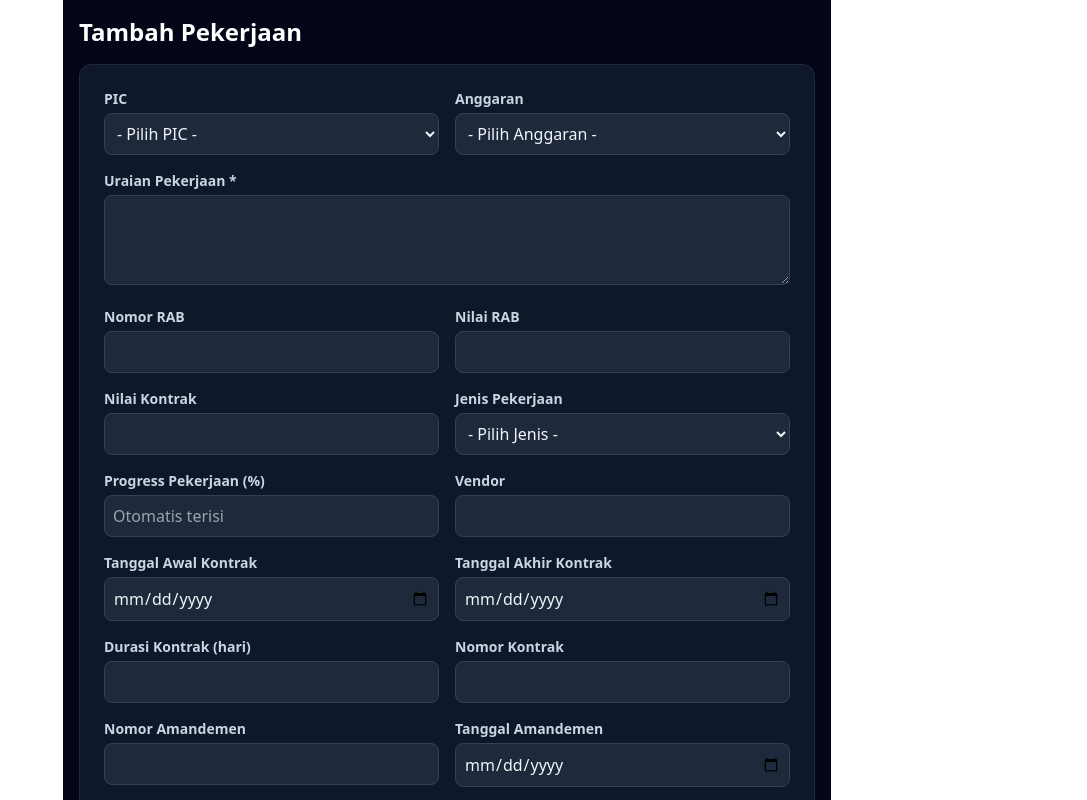
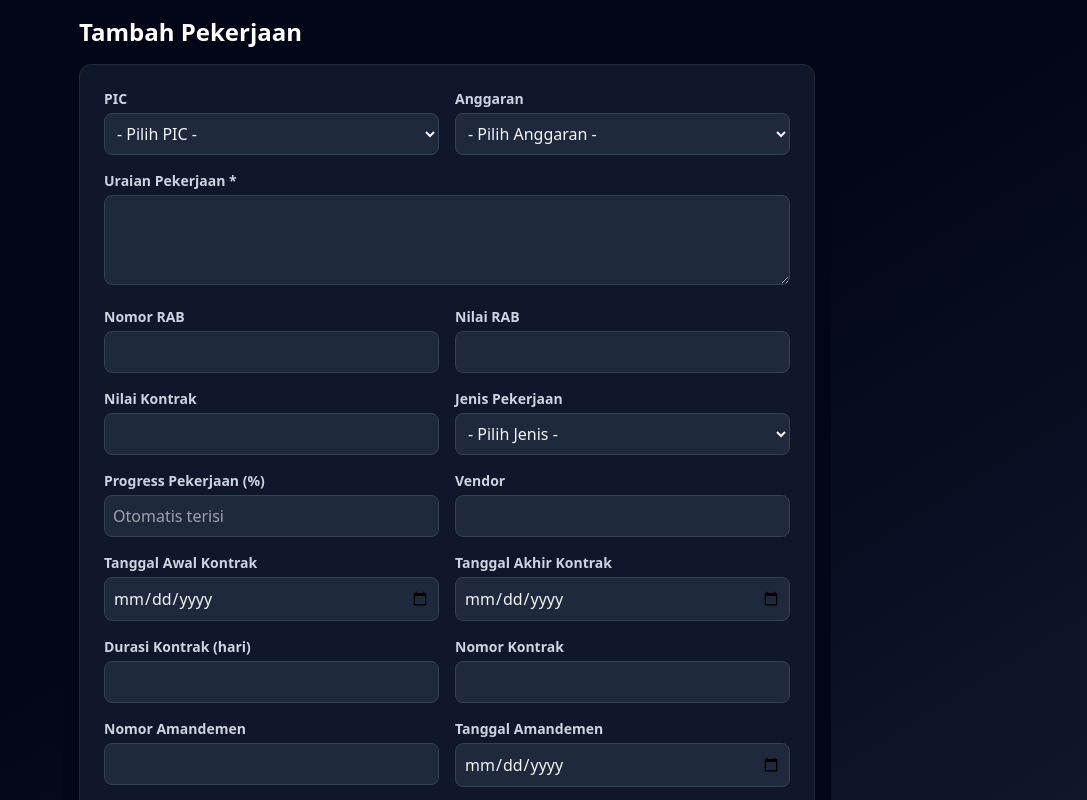
Before and after one commit to SemalCool99/monitoring-fasop, a Next.js app: page /pekerjaan/tambah in a window 1280 px wide. Shown: the top 800 px of the page, without its empty margins (193-1280 px from the left). Built offline with nearby package versions, Linux system fonts and the light colour scheme; no server answers.

Commit message:
Hapus aturan CSS yang menyebabkan background transparan

```diff
--- a/app/globals.css
+++ b/app/globals.css
@@ -2,8 +2,16 @@
 @tailwind components;
 @tailwind utilities;
 
-body:not(:has(.sidebar)) {
-  background: transparent !important;
+* {
+  margin: 0;
+  padding: 0;
+  box-sizing: border-box;
+}
+
+html, body {
+  margin: 0 !important;
+  padding: 0 !important;
+  min-height: 100vh;
 }
 
 @keyframes gradientShift {
@@ -33,7 +41,3 @@ body:not(:has(.sidebar)) {
 .orb1 { animation: float1 8s ease-in-out infinite; }
 .orb2 { animation: float2 10s ease-in-out infinite; }
 .orb3 { animation: float3 7s ease-in-out infinite; }
-html, body {
-  margin: 0 !important;
-  padding: 0 !important;
-}
--- a/app/layout.tsx
+++ b/app/layout.tsx
@@ -18,12 +18,12 @@ export default async function RootLayout({ children }: { children: ReactNode })
   }
 
   return (
-    <html lang="id" className={`${tema === "dark" ? "dark" : ""} m-0 p-0 min-h-screen`}>
-      <body className="m-0 p-0 min-h-screen bg-gradient-to-br from-sky-100 via-white to-indigo-100 text-gray-900 dark:from-slate-950 dark:via-slate-950 dark:to-slate-900 dark:text-slate-100">
+    <html lang="id" className={`${tema === "dark" ? "dark" : ""} h-full`}>
+      <body className="h-full m-0 p-0 bg-gradient-to-br from-sky-100 via-white to-indigo-100 text-gray-900 dark:from-slate-950 dark:via-slate-950 dark:to-slate-900 dark:text-slate-100">
         {session ? (
           <div className="flex flex-col md:flex-row min-h-screen">
             <Sidebar role={session.role} tema={tema} />
-            <main className="flex-1 p-4 md:p-6">{children}</main>
+            <main className="flex-1 p-4 md:p-6 min-h-screen">{children}</main>
           </div>
         ) : (
           children
```
